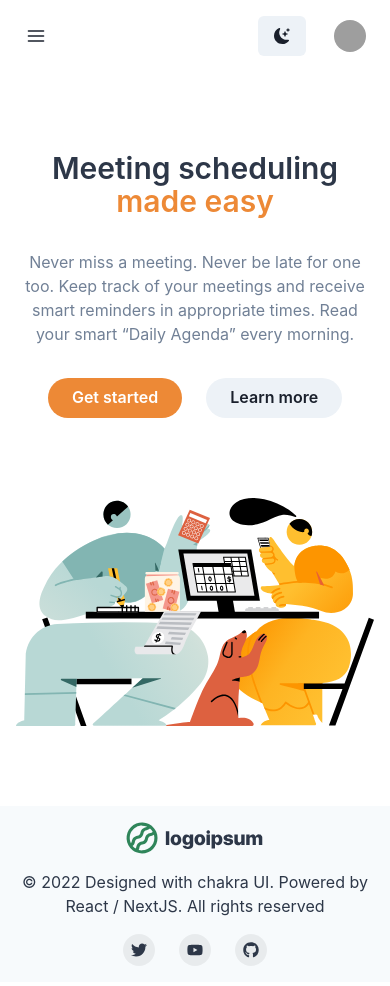
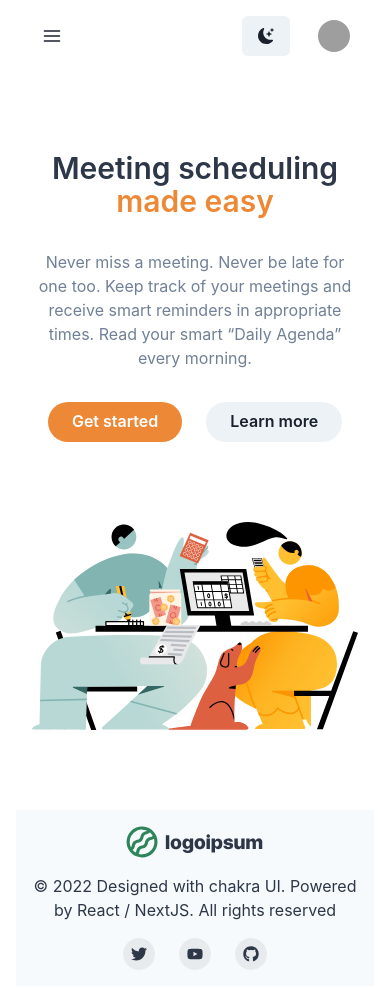
Before and after one commit to MutongXiao/chakra-next-contentlayer-blog, a Next.js app: page / in a window 390 px wide. Built offline with nearby package versions, Linux system fonts and the light colour scheme; grey boxes are pictures that could not be loaded; what contentlayer would draw is missing.

Commit message:
fix width on different mobile browser

```diff
--- a/components/page-container/blog-container.tsx
+++ b/components/page-container/blog-container.tsx
@@ -71,7 +71,7 @@ function BlogPageContainer(props: BlogContainerProps) {
   return (
     <>
       <SEO title={title} description={description} />
-      <Box as="main" className="main-content" w="full" maxW="8xl" mx="auto">
+      <Box w="full" maxW="8xl" mx="auto">
         <Box display={{ md: 'flex' }}>
           {sidebar || null}
           <Box flex="1" minW="0" mb={{ base: '8', md: '12' }}>
--- a/pages/_app.tsx
+++ b/pages/_app.tsx
@@ -1,5 +1,5 @@
 import type { AppProps } from 'next/app';
-import { Box, ChakraProvider } from '@chakra-ui/react';
+import { Container, ChakraProvider, Box } from '@chakra-ui/react';
 import FontFace from '@/components/font-face';
 import ToTop from '@/components/ToTop';
 import Header from '@/components/header';
@@ -39,12 +39,14 @@ function MyApp({ Component, pageProps }: AppProps) {
       </Head>
       {/* 站点数据分析脚本，同上的脚本引入 <Analytics /> */}
       <ChakraProvider theme={theme}>
-        <Header />
-        <Box w="100vw" overflow="hidden" minH="76vh">
-          <Component {...pageProps} />
+        <Container w="100vw" overflow="hidden">
+          <Header />
+          <Box as="main">
+            <Component {...pageProps} />
+          </Box>
           <ToTop />
-        </Box>
-        <Footer />
+          <Footer />
+        </Container>
       </ChakraProvider>
       <FontFace />
     </>
```
